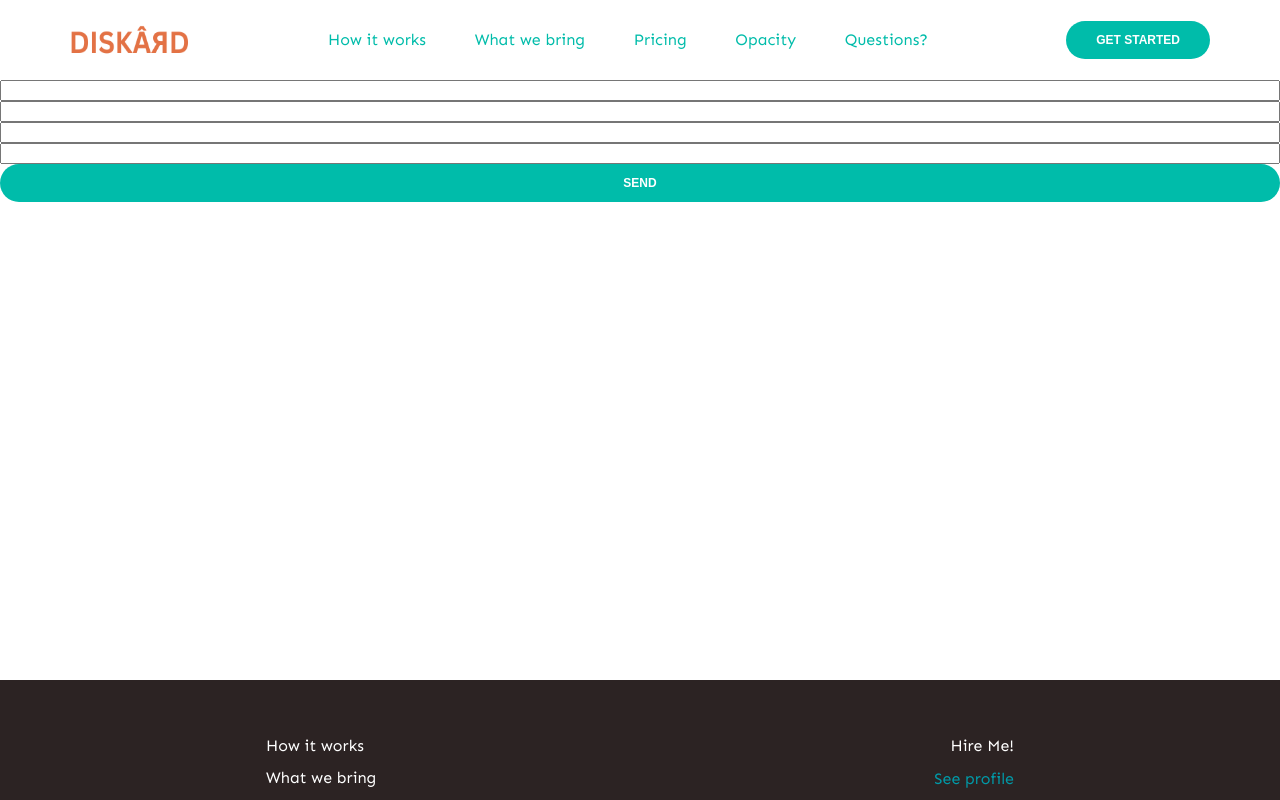
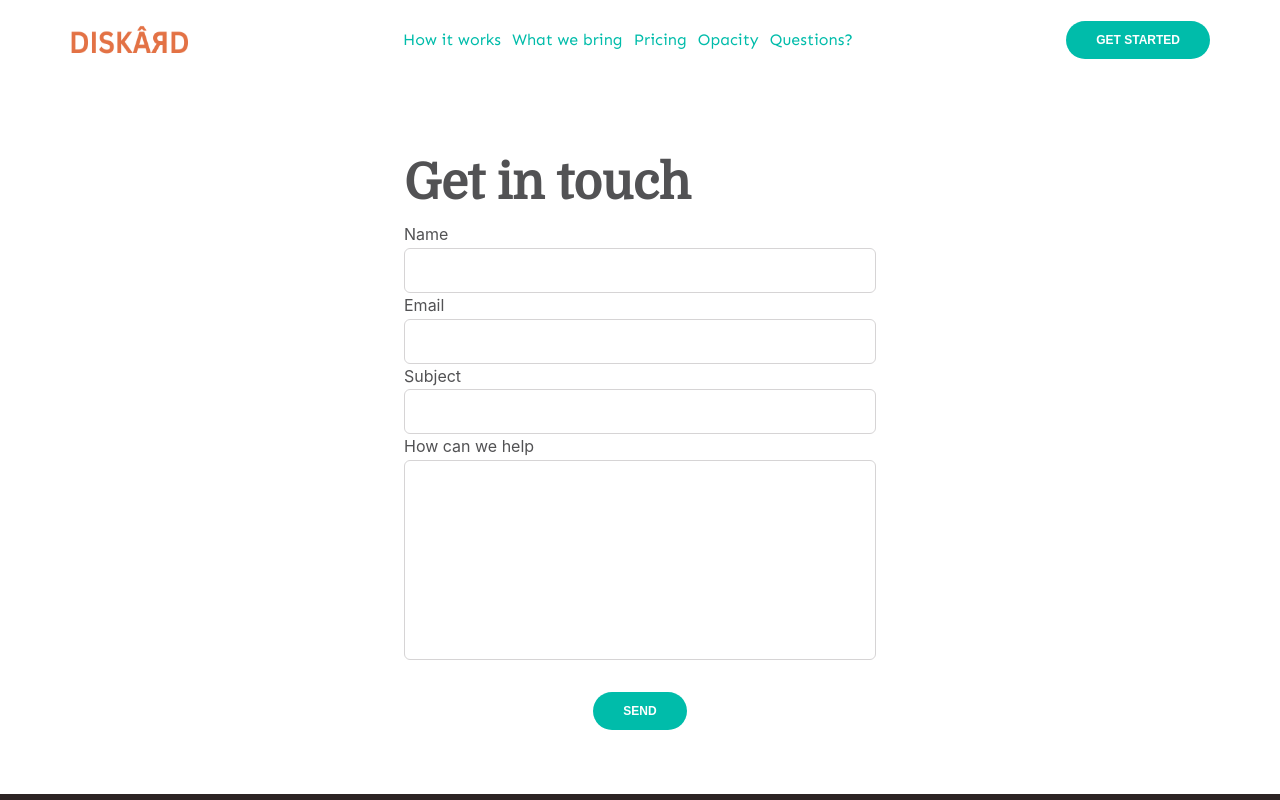
Before and after one commit to AaronMullan/diskard, a Next.js app: page /contact in a window 1280 px wide. Shown: the top 800 px of the page. Built offline with nearby package versions, Linux system fonts and the light colour scheme.

Commit message:
add useMediaQuery

```diff
--- a/components/ContactBar.jsx
+++ b/components/ContactBar.jsx
@@ -6,19 +6,19 @@ export default function ContactBar() {
     {
       text: 'Fill out our',
       linkText: 'contact form',
-      href: '/category/contact',
+      href: '/contact',
       image: '/images/form.svg',
     },
     {
       text: 'Email us',
       linkText: 'help@diskard.com',
-      href: 'mailto:help@diskard.com',
+      href: 'mailto:aaroncmullan@gmail.com',
       image: '/images/mail.svg',
     },
     {
       text: 'Text us',
       linkText: '503-555-1212',
-      href: 'sms:+15035551212',
+      href: 'sms:+9179680309',
       image: '/images/text.svg',
     },
   ];
--- a/components/Footer.jsx
+++ b/components/Footer.jsx
@@ -1,10 +1,10 @@
 import React from 'react';
 import HeaderLinks from './Headerlinks';
 
-export default function Header() {
+export default function Footer() {
   return (
     <div style={{
-      padding: '5vh 20vw',
+      padding: '5vh 15vw',
       backgroundColor: '#2c2323',
       color: 'white',
       display: 'grid',
@@ -17,8 +17,8 @@ export default function Header() {
         // width: '50%',
         display: 'flex',
         flexDirection: 'column',
-        alignItems: 'center',
-        justifyContent: 'center',
+        alignItems: 'start',
+        justifyContent: 'start',
         margin: '0px',
         backgroundColor: '#2c2323',
 
--- /dev/null
+++ b/components/Form.jsx
@@ -0,0 +1,96 @@
+import React from 'react';
+import Button from './Button';
+
+function Input({ type, name }) {
+  const capitalizedName = name[0].toUpperCase() + name.slice(1);
+  return (
+    <>
+      <label htmlFor={name} style={{ color: '#525254' }}>{capitalizedName}</label>
+      <input
+        type={type}
+        name={name}
+        style={{
+          border: '1px solid #D6D4D5',
+          borderRadius: '6px',
+          padding: '14px 12px',
+          height: type === 'textarea' ? '200px' : null,
+        }}
+      />
+    </>
+  );
+}
+
+export default function Form() {
+  const handleSubmit = async (event) => {
+    // Stop the form from submitting and refreshing the page.
+    event.preventDefault();
+    console.log('hello', event);
+    // Get data from the form.
+    const data = {
+      name: event.target.name.value,
+      // last: event.target.last.value,
+    };
+
+    // Send the data to the server in JSON format.
+    const JSONdata = JSON.stringify(data);
+
+    // API endpoint where we send form data.
+    const endpoint = '/api/form';
+
+    // Form the request for sending data to the server.
+    const options = {
+      // The method is POST because we are sending data.
+      method: 'POST',
+      // Tell the server we're sending JSON.
+      headers: {
+        'Content-Type': 'application/json',
+      },
+      // Body of the request is the JSON data we created above.
+      body: JSONdata,
+    };
+
+    // Send the form data to our forms API on Vercel and get a response.
+    const response = await fetch(endpoint, options);
+
+    // Get the response data from server as JSON.
+    // If server returns the name submitted, that means the form works.
+    const result = await response.json();
+    alert(`Is this your full name: ${result.data}`);
+  };
+
+  const unsubmit = (event) => {
+    event.preventDefault();
+    alert('unsubmit');
+    console.log('unsubmit');
+  };
+
+  return (
+    <div style={{
+      display: 'flex', flexDirection: 'column', justifyContent: 'center', alignItems: 'center',
+    }}
+    >
+      <div style={{
+        width: '100%', maxWidth: '600px', color: '#525254', padding: '4rem', h1: { fontsize: '31px' },
+      }}
+      >
+        <h1>Get in touch</h1>
+        <form style={{
+          display: 'flex',
+          flexDirection: 'column',
+        }}
+        >
+          <div style={{ display: 'flex', flexDirection: 'column', paddingBottom: '2rem' }}>
+            <Input name="name" type="text" />
+            <Input name="email" type="text" />
+            <Input name="subject" type="text" />
+            <Input name="how can we help" type="textarea" />
+          </div>
+          <div style={{ display: 'flex', justifyContent: 'center' }}>
+            <Button type="submit" buttonText="send" onSubmit={unsubmit} />
+          </div>
+        </form>
+      </div>
+    </div>
+
+  );
+}
--- a/components/Header.jsx
+++ b/components/Header.jsx
@@ -5,6 +5,7 @@ import { slide as Menu } from 'react-burger-menu';
 import Button from './Button';
 import styles from './header.module.css';
 import HeaderLinks from './Headerlinks';
+import useMediaQuery from '../hooks/useMediaQuery';
 
 export default function Header() {
   return (
--- a/components/Headerlinks.jsx
+++ b/components/Headerlinks.jsx
@@ -18,14 +18,14 @@ export default function HeaderLinks({ isFooter }) {
         color: isFooter ? 'white' : '#00bcaa',
         display: 'flex',
         flexDirection: isFooter ? 'column' : 'row',
-        minWidth: '600px',
+        minWidth: !isFooter ? '450px' : null,
         justifyContent: 'space-between',
         margin: '10px',
         lineHeight: '2em',
       }}
     >
       {headerLinkData.map((element) => (
-        <Link href={element.link} style={{ color }}>
+        <Link href={element.link} style={{ color }} key={element.link}>
           {element.text}
         </Link>
       ))}
--- /dev/null
+++ b/hooks/useMediaQuery.jsx
@@ -0,0 +1,21 @@
+import { useState, useEffect } from 'react';
+
+const useMediaQuery = (query) => {
+  const [matches, setMatches] = useState(false);
+
+  useEffect(() => {
+    const media = window.matchMedia(query);
+    if (media.matches !== matches) {
+      setMatches(media.matches);
+    }
+    const listener = () => setMatches(media.matches);
+    window.addEventListener('resize', listener);
+    return () => window.removeEventListener('resize', listener);
+  }, [matches, query]);
+
+  return matches;
+};
+
+export default useMediaQuery;
+
+// from https://fireship.io/snippets/use-media-query-hook/
--- /dev/null
+++ b/pages/api/form.js
@@ -0,0 +1,19 @@
+export default function handler(req, res) {
+  // Get data submitted in request's body.
+  const { body } = req;
+
+  // Optional logging to see the responses
+  // in the command line where next.js app is running.
+  console.log('body: ', body);
+
+  // Guard clause checks for first and last name,
+  // and returns early if they are not found
+  if (!body.first || !body.last) {
+    // Sends a HTTP bad request error code
+    return res.status(400).json({ data: 'First or last name not found' });
+  }
+
+  // Found the name.
+  // Sends a HTTP success code
+  res.status(200).json({ data: `${body.first} ${body.last}` });
+}
--- a/pages/contact.jsx
+++ b/pages/contact.jsx
@@ -2,7 +2,7 @@
 import React from 'react';
 import Head from 'next/head';
 import Layout, { siteTitle } from '../components/layout';
-import Button from '../components/Button';
+import Form from '../components/Form';
 
 export default function Categories() {
   return (
@@ -10,17 +10,8 @@ export default function Categories() {
       <Head>
         <title>{siteTitle}</title>
       </Head>
-      <div style={{
-        width: '100%', minHeight: '600px',
-      }}
-      >
-        <form style={{ display: 'flex', flexDirection: 'column' }}>
-          <input label="name" type="text" />
-          <input label="email" type="text" />
-          <input label="subject" type="text" />
-          <input label="how can we help" type="textarea" />
-          <Button type="submit" buttonText="send" />
-        </form>
+      <div>
+        <Form />
       </div>
     </Layout>
   );
--- a/pages/opacity.jsx
+++ b/pages/opacity.jsx
@@ -14,7 +14,7 @@ export default function Categories() {
       <Blade
         image="/images/clothesPile.png"
         headline="Our ways are deliberately opaque."
-        text="We are occult overlords, esotericism is our lifeblood. Initiation into our ranks involves a Byzantine sequence of rituals and incantations."
+        text="We are occult overlords, esotericism is our lifeblood. Initiation into our ranks involves a Byzantine sequence of rituals and incantations. Members who complete the 7th rite will enter the ranks of the Garbageri."
         reverse
       />
       <Blade
--- a/pages/pricing.jsx
+++ b/pages/pricing.jsx
@@ -16,7 +16,7 @@ export default function Categories() {
       <Blade
         image="/images/clothesPile.png"
         headline="Your neighbors already signed up"
-        text="What are a few measly dollars compared to the status of the Diskârd box on your porch? You gotta spend money to make money, right?"
+        text="What are a few measly dollars compared to the status of the Diskârd box on your porch? You gotta spend money to make money, let's not bicker and argue over who's fleecing who."
         reverse
       />
       <Blade
```
Also changed, not shown: components/CardGrid.jsx (+5 -2 lines).
